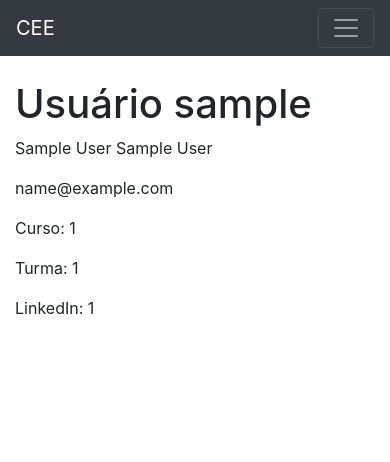
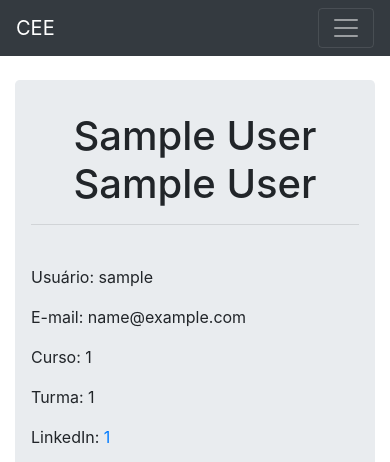
Before and after one commit to heladiolopes/portalCEE, a Flask app: page /profile in a window 390 px wide; the page is wider, and only the part inside the window is pictured. Shown: the top 462 px of that part. Run offline with Flask 2, Linux system fonts and the light colour scheme; the visitor is signed in with stand-in values (Sample User, id 1); some libraries are stand-ins or nearby versions.

Commit message:
Mudanças em App e Profile

```diff
--- a/source/app.py
+++ b/source/app.py
@@ -6,7 +6,7 @@ from functools import wraps
 from flask_mail import Mail, Message
 
 # Dependências do código
-from source.core.register_form import RegisterForm
+from source.core.register_form import RegisterForm, cursos
 from source.core.job_form import JobForm
 
 app = Flask(__name__)
@@ -122,7 +122,10 @@ def login():
                 session['l_name'] = data['last_name']
                 session['email'] = data['email']
                 session['username'] = data['username']
-                session['course'] = data['course']
+                for c in cursos:
+                    if c[0] == data['course']:
+                        session['course'] = c[1]
+
                 session['linkedin'] = data['linkedin']
                 session['year'] = data['year']
 
--- a/source/templates/profile.html
+++ b/source/templates/profile.html
@@ -1,11 +1,21 @@
 {% extends 'layout.html' %}
 
 {% block body %}
-
-    <h1>Usuário {{ session.username }}</h1>
-    <p>{{ session.f_name }} {{ session.l_name }}</p>
-    <p>{{ session.email }}</p>
-    <p>Curso: {{ session.course }}</p>
-    <p>Turma: {{ session.year }}</p>
-    <p>LinkedIn: {{ session.linkedin }}</p>
+<div class="jumbotron text-center">
+    <h1>{{ session.f_name }} {{ session.l_name }}</h1>
+    <hr>
+    <br>
+    <div class="row">
+        <div class="col-sm-6 text-left">
+            <p>Usuário: {{ session.username }}</p>
+            <p>E-mail: {{ session.email }}</p>
+            <p>Curso: {{ session.course }}</p>
+            <p>Turma: {{ session.year }}</p>
+            <p>LinkedIn: <a href="{{session.linkedin}}">{{session.linkedin}}</a></p>
+        </div>
+        <div class="col-sm-6">
+            <iframe src="https://calendar.google.com/calendar/embed?showPrint=0&amp;showTabs=0&amp;showCalendars=0&amp;showTz=0&amp;height=300&amp;wkst=1&amp;bgcolor=%23ffff33&amp;src=ceeportalces22%40gmail.com&amp;color=%231B887A&amp;ctz=America%2FSao_Paulo" style="border:solid 3px #777; border-radius:10px; padding:5px" width="400" height="300" frameborder="0" scrolling="no"></iframe>
+        </div>
+    </div>
+</div>
 {% endblock %}
```
